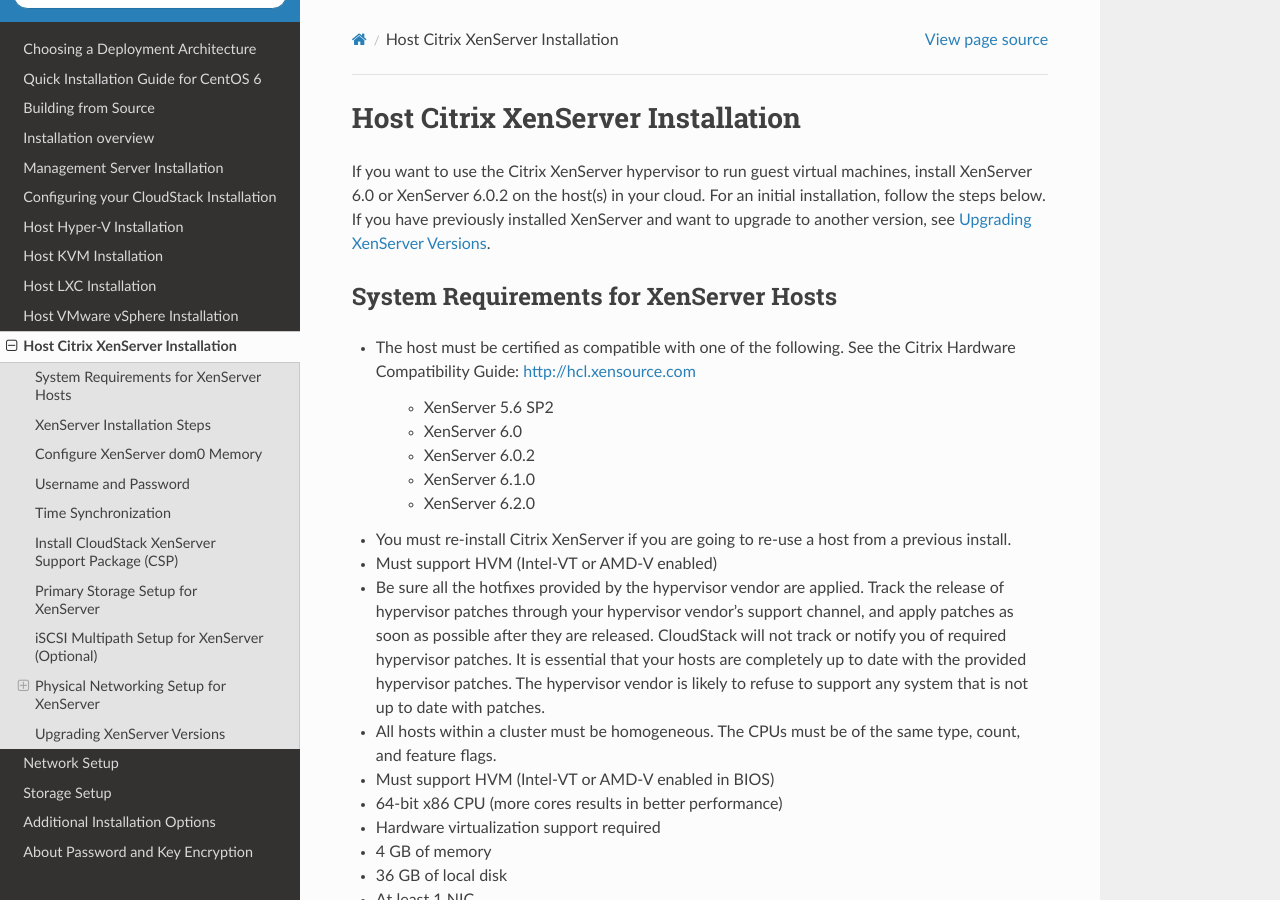
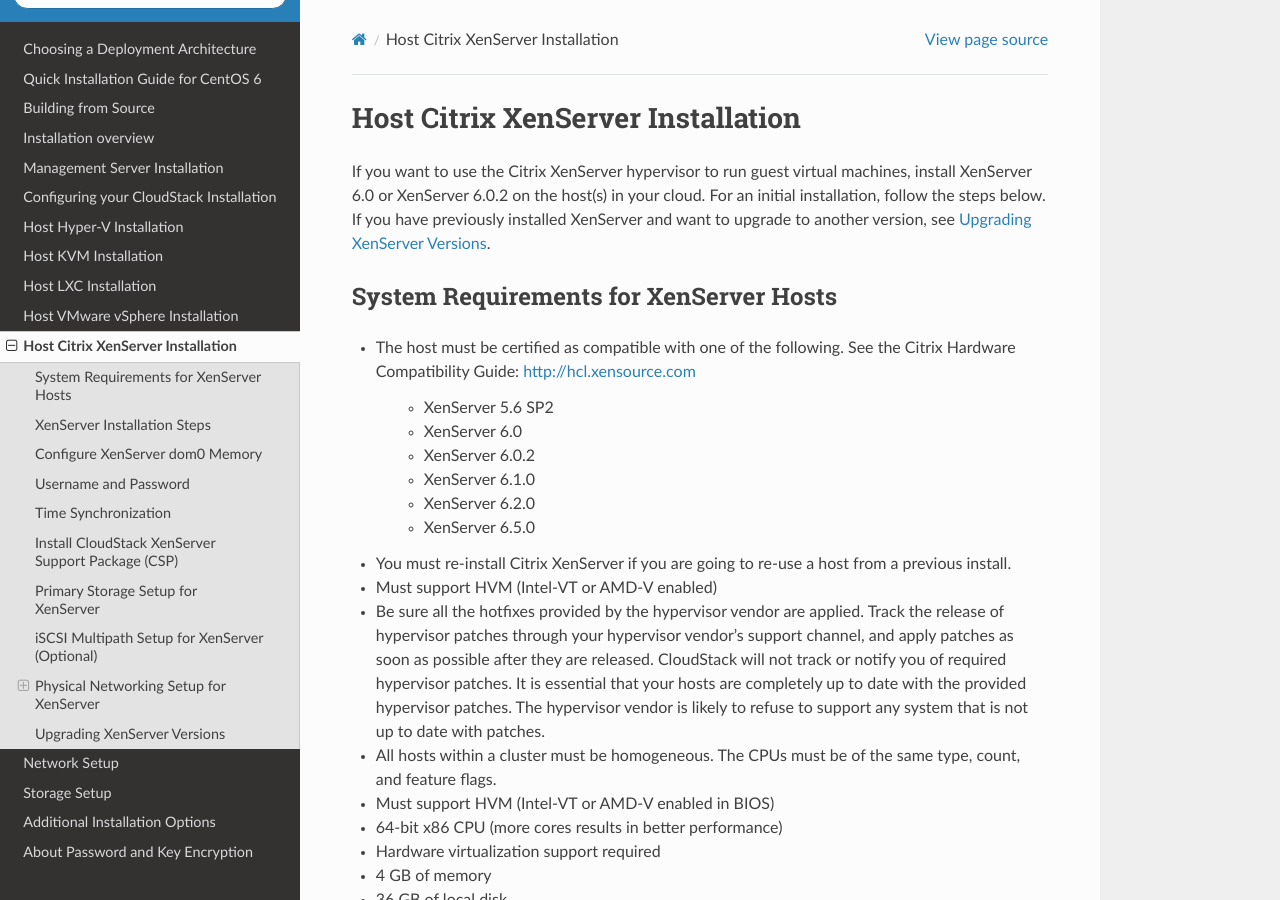
Before and after one commit to apache/cloudstack-docs-install, a Sphinx documentation site: the page built from source/hypervisor/xenserver.rst, in a window 1280 px wide and 900 px high. Built offline with Sphinx 7.4.7 and the Read the Docs theme 2.0.0, drawn with Linux system fonts in a browser that asks for light colours.

Commit message:
CLOUDSTACK-8362: add xenserver 6.5.0 to list

```diff
--- a/source/hypervisor/xenserver.rst
+++ b/source/hypervisor/xenserver.rst
@@ -36,6 +36,7 @@
     -  XenServer 6.0.2
     -  XenServer 6.1.0
     -  XenServer 6.2.0
+    -  XenServer 6.5.0
 
 -  You must re-install Citrix XenServer if you are going to re-use a
    host from a previous install.
```
